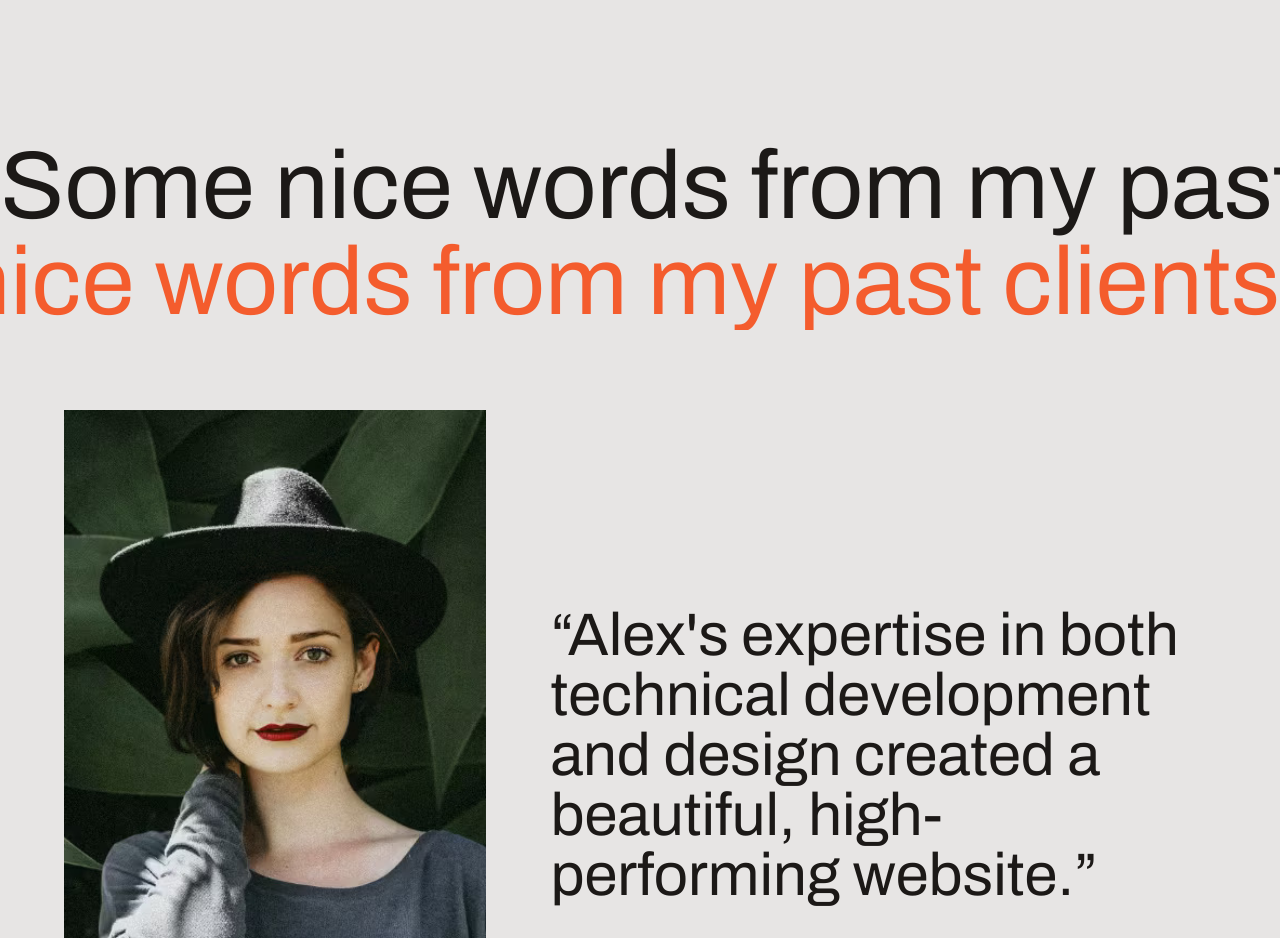
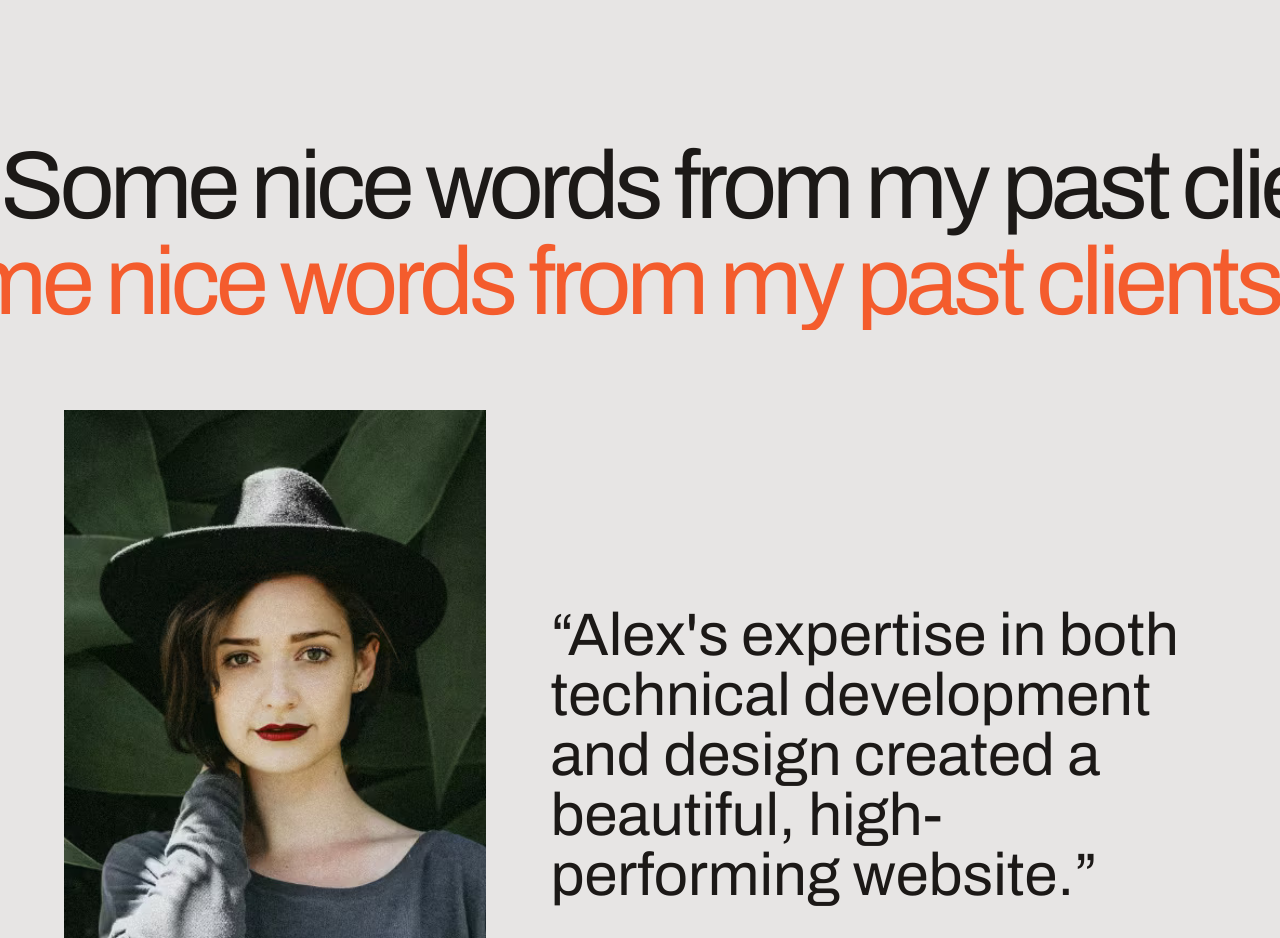
Before and after one commit to in27sung/portfolio, a Next.js app: page / in a window 1280 px wide. Shown: the part 2900-3838 px from the top of the page. Built offline with nearby package versions, Linux system fonts and the light colour scheme.

Commit message:
Adjust Testimonials heading with tighter letter tracking

```diff
--- a/src/sections/Testimonials.tsx
+++ b/src/sections/Testimonials.tsx
@@ -38,7 +38,7 @@ const testimonials = [
 const Testimonials: FC = () => {
   const testimonialIndex = 0;
   return <section className="section">
-    <h2 className="text-4xl md:text-7xl lg:text-8xl flex flex-col overflow-hidden">
+    <h2 className="text-4xl md:text-7xl lg:text-8xl flex flex-col overflow-hidden tracking-tighter">
       <span className="whitespace-nowrap">
         Some nice words from my past clients
       </span>
```
